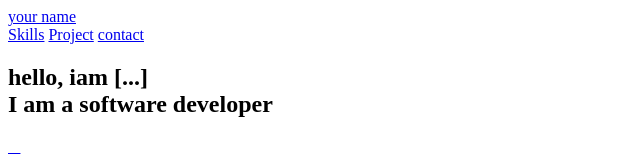
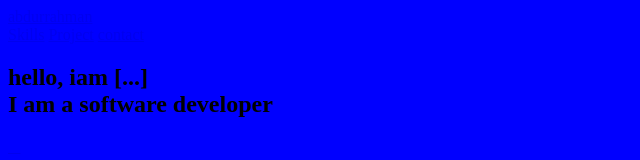
Before and after one commit to abdurrahman662009/portofolio, a plain HTML site: page index.html in a window 1280 px wide. Shown: the whole page, without its empty margins (0-640 px from the left). Drawn offline with Linux system fonts and the light colour scheme.

Commit message:
setting background color

```diff
--- a/file.css
+++ b/file.css
@@ -0,0 +1,4 @@
+
+body{
+    background-color: blue ;
+}
--- a/index.html
+++ b/index.html
@@ -7,7 +7,7 @@
 </head>
 <body>
     <header>
-        <a href="#" class="logo">your name</a>
+        <a href="#" class="logo">abdurrahman</a>
         <nav class="navigation">
             <a href="#skills">Skills</a>
             <a href="#projject">Project</a>
```
